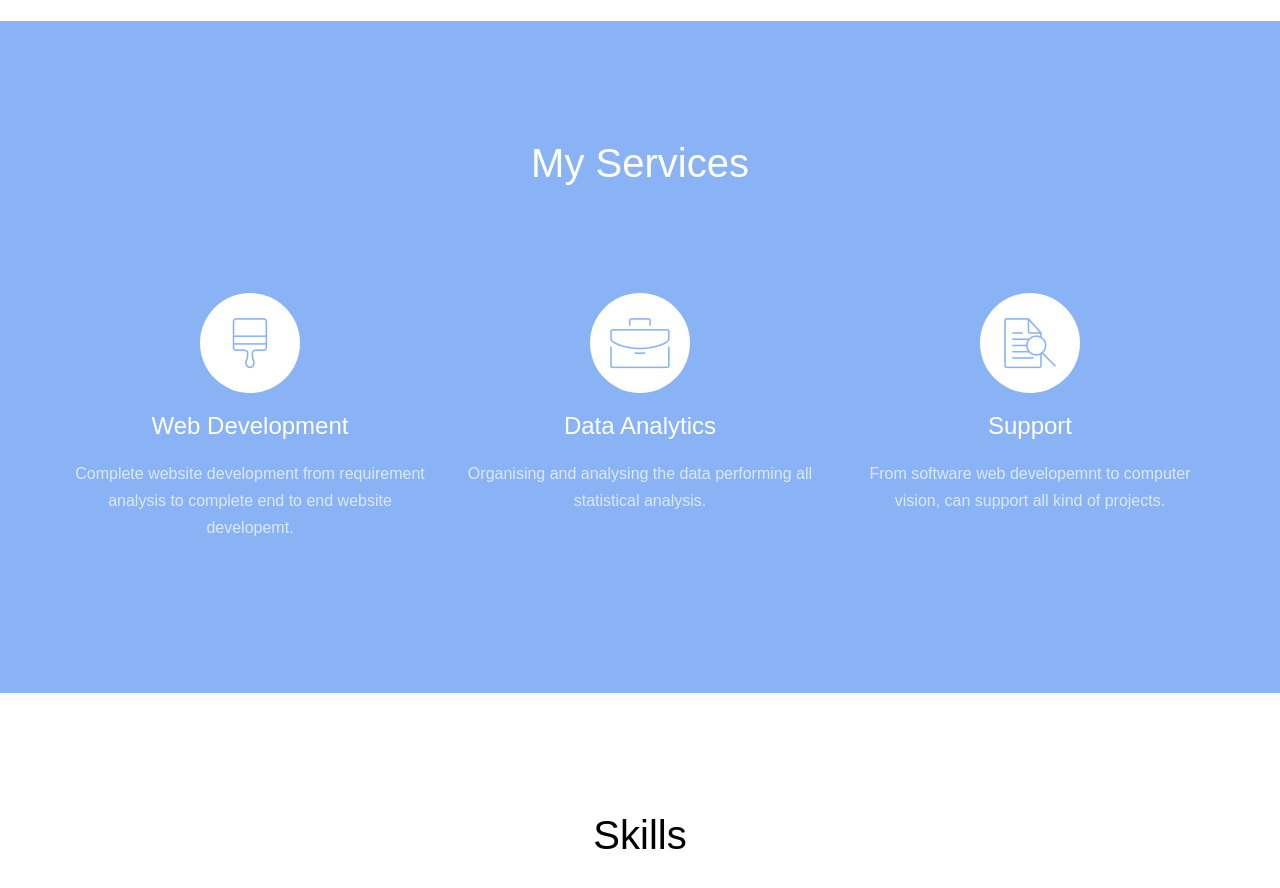
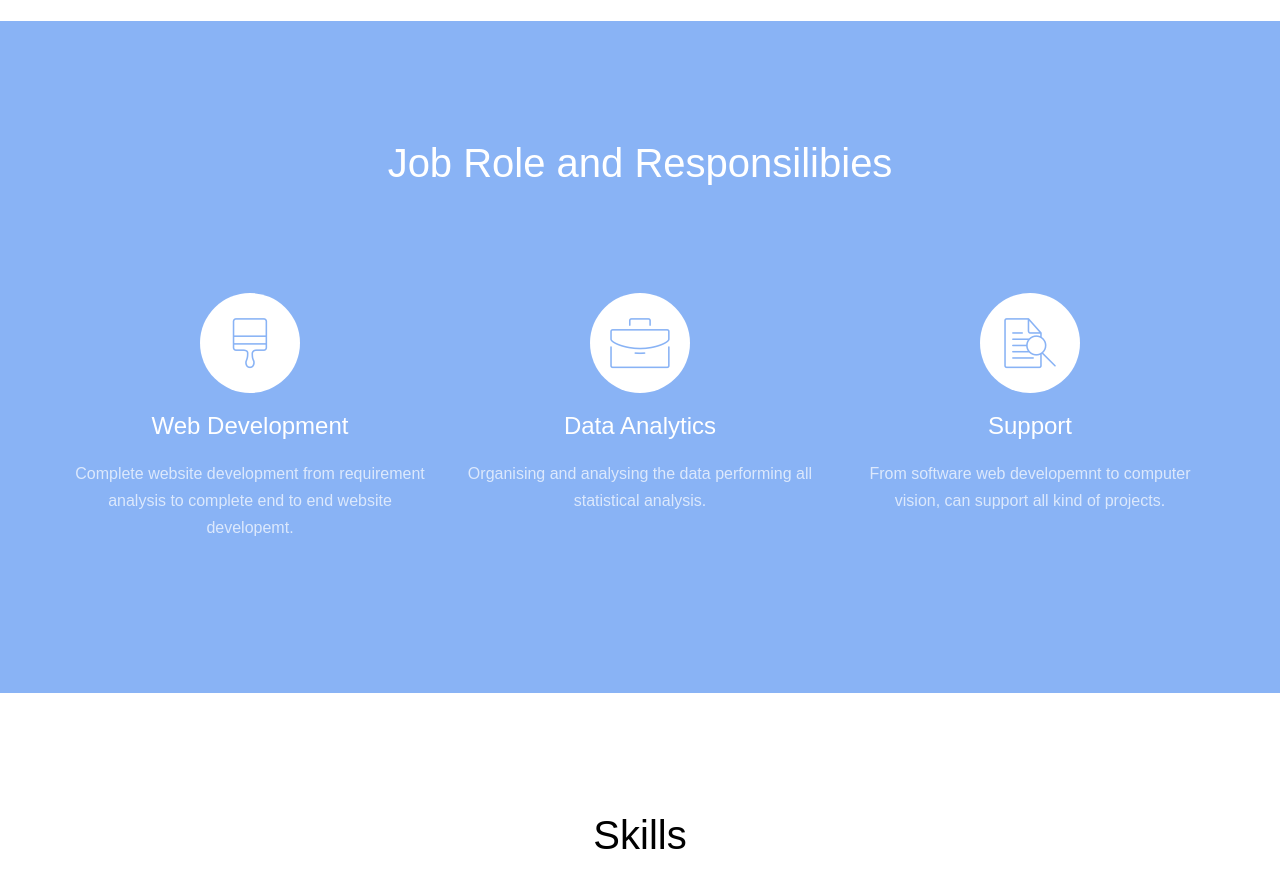
Before and after one commit to priyankarajana01/portfolio, a plain HTML site: page index.html in a window 1280 px wide. Shown: the part 4040-4928 px from the top of the page. Drawn offline with Linux system fonts and the light colour scheme; files whose address does not match are found by name.

Commit message:
Update index.html

```diff
--- a/index.html
+++ b/index.html
@@ -199,7 +199,7 @@
 			<div class="services-padding">
 				<div class="row">
 					<div class="col-md-8 col-md-offset-2 text-center fh5co-heading">
-						<h2>My Services</h2>
+						<h2>Job Role and Responsilibies</h2>
 					</div>
 				</div>
 				<div class="row">
```
